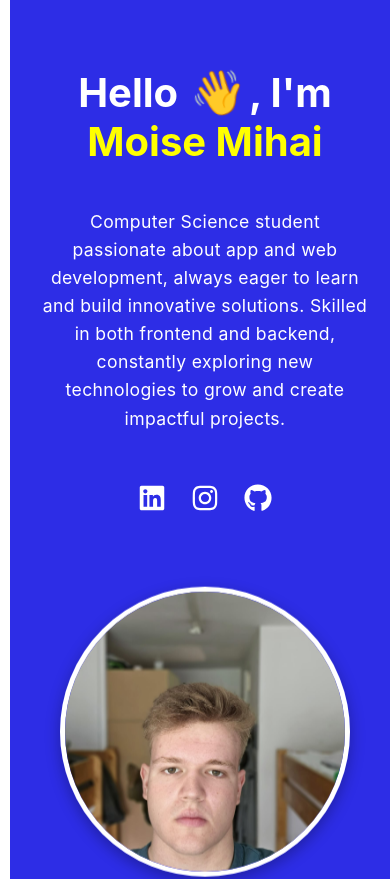
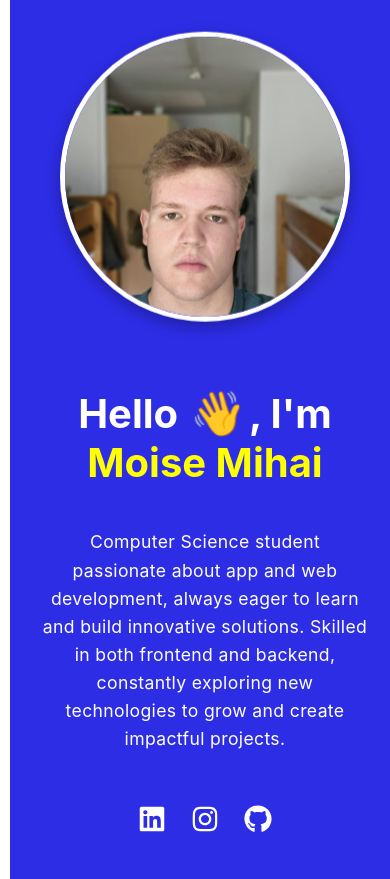
Before and after one commit to MihaiMois2003/ResumeWebsite, a React (Vite) app: page / in a window 390 px wide. Shown: the top 879 px of the page. Built offline with nearby package versions, Linux system fonts and the light colour scheme; a web font is replaced by a local one.

Commit message:
hero phone update

```diff
--- a/src/CSS/Hero.css
+++ b/src/CSS/Hero.css
@@ -186,7 +186,7 @@
   }
 
   .hero-container {
-    flex-direction: column;
+    flex-direction: column-reverse;
   }
 
   .hero-content,
@@ -195,8 +195,41 @@
     min-height: auto;
   }
 
+  /* Sticky image at the top for mobile */
+  .hero-image {
+    position: -webkit-sticky;
+    position: sticky;
+    top: 0;
+    z-index: 2;
+    background: #2d2de6;
+    padding-top: 2rem;
+    padding-bottom: 1rem;
+  }
+
+  /* For the content visibility while scrolling */
+  .hero-content {
+    position: relative;
+    z-index: 1;
+    opacity: 1;
+    min-height: 100vh;
+    display: flex;
+    flex-direction: column;
+    justify-content: flex-start;
+  }
+
+  /* Adjust animation for mobile scrolling experience */
+  .hero h1,
+  .hero p,
+  .social-icons,
+  .highlight {
+    opacity: 1;
+    animation: none;
+    transition: opacity 0.3s ease-out;
+  }
+
   .hero h1 {
     font-size: 2.5rem;
+    margin-top: 1rem;
   }
 
   .hero p {
@@ -207,5 +240,14 @@
   .hero-image img {
     width: 280px;
     height: 280px;
+    animation: fadeIn 1s ease-in-out forwards,
+      floatAnimation 3s infinite ease-in-out;
+  }
+
+  /* Add space at the bottom to ensure scrolling works properly */
+  .hero-content::after {
+    content: "";
+    display: block;
+    height: 5vh;
   }
 }
--- a/src/components/Hero.jsx
+++ b/src/components/Hero.jsx
@@ -1,54 +1,57 @@
-import React from "react";
+import React, { useEffect, useState } from "react";
 import { FaLinkedin, FaInstagram, FaGithub } from "react-icons/fa";
 import "../CSS/Hero.css";
 
 function Hero() {
+  const [scroll, setScroll] = useState(0);
+
+  // Track scroll position
+  useEffect(() => {
+    const handleScroll = () => {
+      setScroll(window.scrollY);
+    };
+
+    window.addEventListener("scroll", handleScroll);
+
+    return () => {
+      window.removeEventListener("scroll", handleScroll);
+    };
+  }, []);
+
   return (
-    <section className="hero">
+    <div className="hero">
       <div className="hero-container">
         <div className="hero-content">
           <h1>
             Hello <span className="wave">👋</span>, I'm{" "}
             <span className="highlight">Moise Mihai</span>
           </h1>
+
           <p>
             Computer Science student passionate about app and web development,
             always eager to learn and build innovative solutions. Skilled in
             both frontend and backend, constantly exploring new technologies to
             grow and create impactful projects.
           </p>
+
           <div className="social-icons">
-            <a
-              href="https://www.linkedin.com/in/mihai-moise-5b1895212/"
-              target="_blank"
-              rel="noopener noreferrer"
-              aria-label="LinkedIn"
-            >
+            <a href="#" aria-label="LinkedIn">
               <FaLinkedin />
             </a>
-            <a
-              href="https://instagram.com/mihai_moise/"
-              target="_blank"
-              rel="noopener noreferrer"
-              aria-label="Instagram"
-            >
+            <a href="#" aria-label="Instagram">
               <FaInstagram />
             </a>
-            <a
-              href="https://github.com/MihaiMois2003"
-              target="_blank"
-              rel="noopener noreferrer"
-              aria-label="Github"
-            >
+            <a href="#" aria-label="GitHub">
               <FaGithub />
             </a>
           </div>
         </div>
+
         <div className="hero-image">
-          <img src="/profile.jpg" alt="Profile" />
+          <img src="/profile.jpg" alt="Moise Mihai profile" />
         </div>
       </div>
-    </section>
+    </div>
   );
 }
 
```
